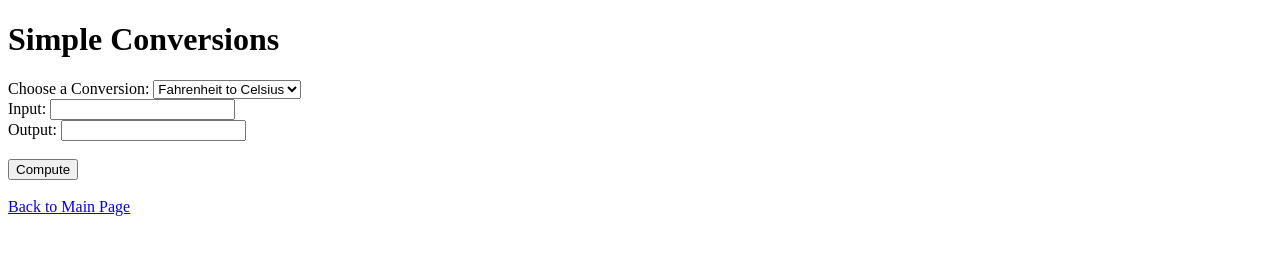
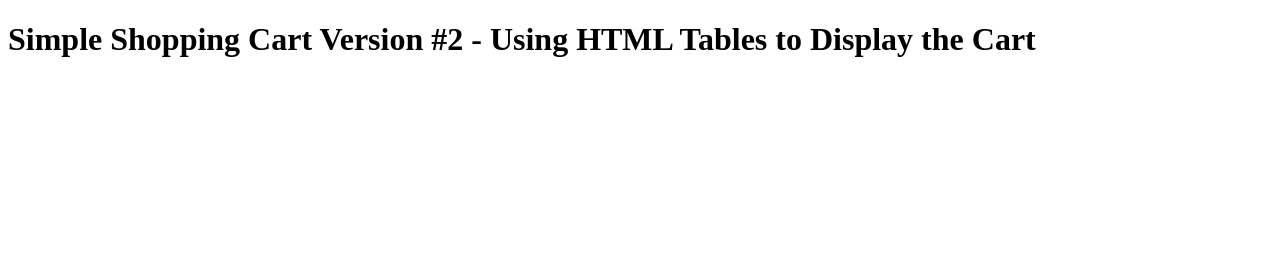
Before and after one commit to racmendoza/ITC, a plain HTML site: page simplePayroll.html in a window 1280 px wide. Drawn offline with Linux system fonts and the light colour scheme.

Commit message:
Update simplePayroll.html

```diff
--- a/simplePayroll.html
+++ b/simplePayroll.html
@@ -1,27 +1,13 @@
 <!DOCTYPE html>
 <html>
-  <body>
-    <h1>Simple Conversions</h1>
-    <label for="comp">Choose a Conversion:</label>
-    <select name="comp" id="comp">
-    	<option value="1">Fahrenheit to Celsius</option>
-        <option value="2">Celsius to Fahrenheit</option>
-        <option value="3">Meters to Feet</option>
-        <option value="4">Feet to Meters</option>
-    </select>
+  <head>
+    <title>PLACEHOLDER SHOPPING CART TO PAYROLL 6:37</title>
+  </head>
+  <body onload="initcart()">
+    <h1>Simple Shopping Cart Version #2 - Using HTML Tables to Display the Cart</h1>
     <br>
-    <label>Input:</label>
-        <input type ="number" id="input">
-    <br>
-    <label>Output:</label>
-        <input type ="number" id="output" readonly>
-    <br>
-    <br>
-    <button onclick="compute()">Compute</button>
-    <br>
-    <br>
-    <a href="index.html">Back to Main Page</a>
+    <p>
+
+    </p>
   </body>
-  <script>
-  </script>
 </html>
```
